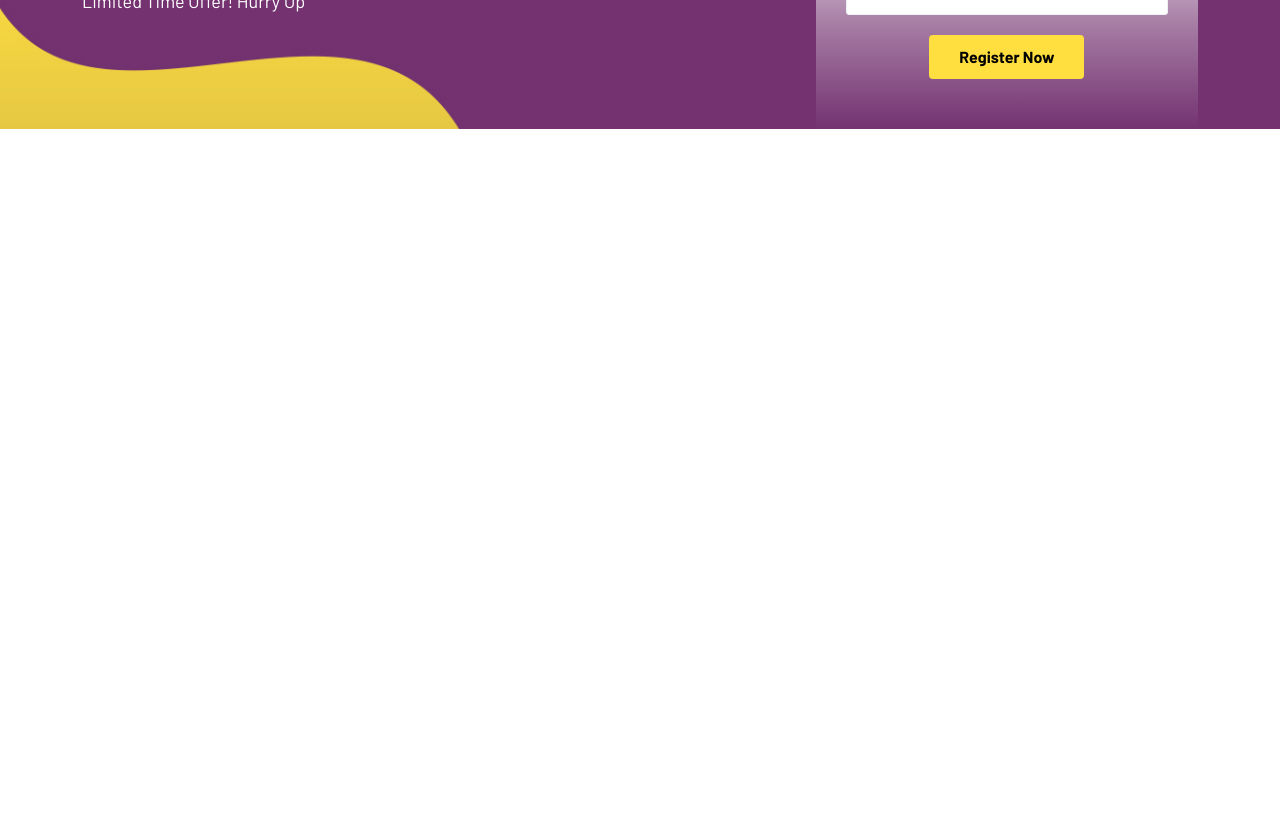
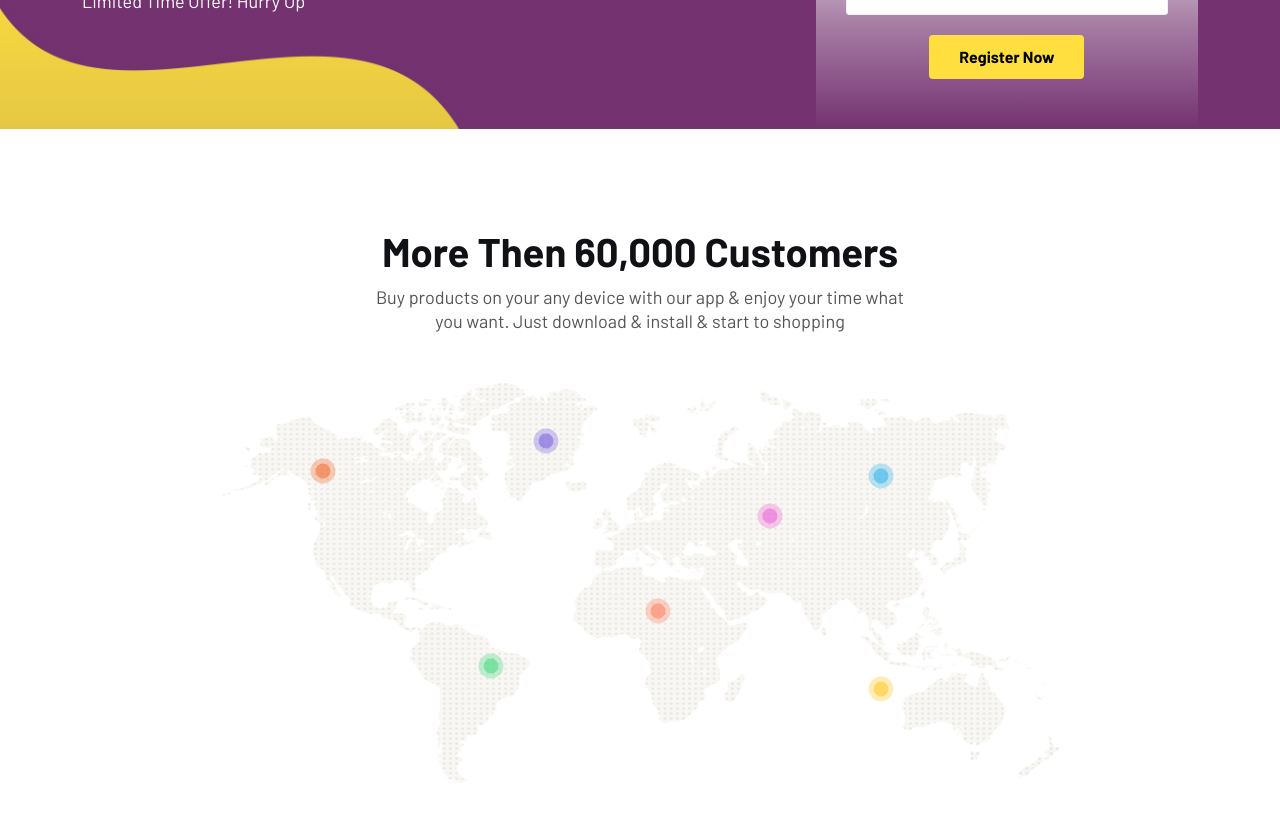
Before and after one commit to codeWith-Repon/e-commerce-website-bootstrap-pagination-, a React (Vite) app: page / in a window 1280 px wide. Shown: the part 3120-3938 px from the top of the page. Before the commit the page ends 3249 px from the top, so only its background shows below. Built offline with nearby package versions, Linux system fonts and the light colour scheme.

Commit message:
add beutifull location system

```diff
--- a/src/Home/Home.jsx
+++ b/src/Home/Home.jsx
@@ -3,6 +3,7 @@ import Banner from './Banner'
 import HomeCategory from './HomeCategory'
 import CategoryShowCase from './CategoryShowCase'
 import Register from './Register'
+import LocationSpread from './LocationSpread'
 
 const Home = () => {
   return (
@@ -12,6 +13,7 @@ const Home = () => {
         <HomeCategory/>
         <CategoryShowCase/>
         <Register/>
+        <LocationSpread/>
       </div>
     </div>
   )
--- /dev/null
+++ b/src/Home/LocationSpread.jsx
@@ -0,0 +1,34 @@
+import React from 'react'
+import { clientsList, desc, title } from './clientList'
+import { Link } from 'react-router-dom'
+
+const LocationSpread = () => {
+  return (
+    <div className='clients-section style-2 padding-tb'>
+      <div className="container">
+        <div className="section-header text-center">
+          <h2 className="title">{title}</h2>
+          <p>{desc}</p>
+        </div>
+        <div className="section-wrapper">
+          <div className="clients">
+            {
+              clientsList.map((value,index)=>(
+                <div key={index} className="client-list">
+                  <Link to='/sign-up' className='client-content'>
+                  <span>{value.text}</span>
+                  </Link>
+                  <div className="client-thumb">
+                    <img src={value.imgUrl} />
+                  </div>
+                </div>
+              ))
+            }
+          </div>
+        </div>
+      </div>
+    </div>
+  )
+}
+
+export default LocationSpread
--- /dev/null
+++ b/src/Home/clientList.js
@@ -0,0 +1,41 @@
+export const title = "More Then 60,000 Customers";
+
+export const desc = "Buy products on your any device with our app & enjoy your time what you want. Just download & install & start to shopping";
+
+export const clientsList = [
+{
+imgUrl: '/src/assets/images/clients/avater.jpg',
+imgAlt: 'education thumb rajibraj91 rajibraj',
+text: 'Join with Us',
+},
+{
+imgUrl: '/src/assets/images/clients/avater.jpg',
+imgAlt: 'education thumb rajibraj91 rajibraj',
+text: 'Join with Us',
+},
+{
+imgUrl: '/src/assets/images/clients/avater.jpg',
+imgAlt: 'education thumb rajibraj91 rajibraj',
+text: 'Join with Us',
+},
+{
+imgUrl: '/src/assets/images/clients/avater.jpg',
+imgAlt: 'education thumb rajibraj91 rajibraj',
+text: 'Join with Us',
+},
+{
+imgUrl: '/src/assets/images/clients/avater.jpg',
+imgAlt: 'education thumb rajibraj91 rajibraj',
+text: 'Join with Us',
+},
+{
+imgUrl: '/src/assets/images/clients/avater.jpg',
+imgAlt: 'education thumb rajibraj91 rajibraj',
+text: 'Join with Us',
+},
+{
+imgUrl: '/src/assets/images/clients/avater.jpg',
+imgAlt: 'education thumb rajibraj91 rajibraj',
+text: 'Join with Us',
+},
+]
```
Also changed, not shown: src/Home/HomeSprade.jsx (deleted, +0 -11 lines).
